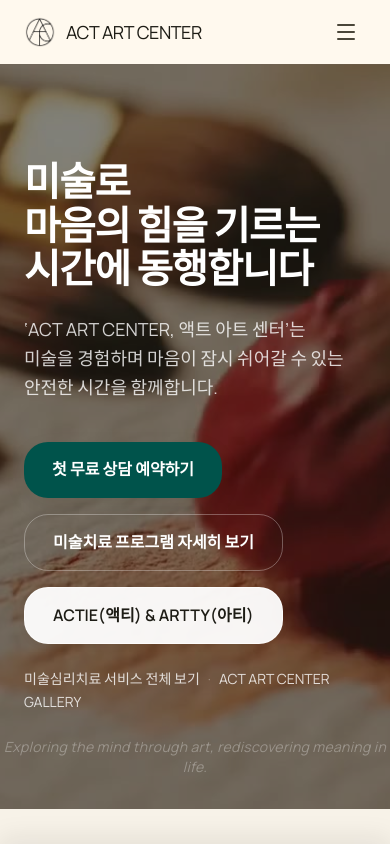
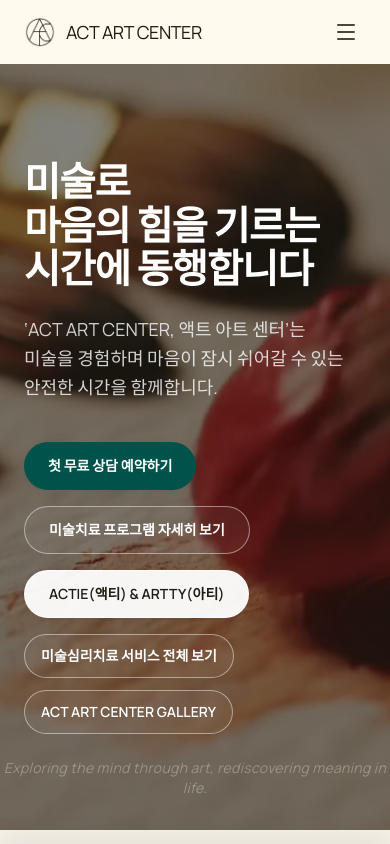
Before and after one commit to act-art-center/actartcenter.com, a Next.js app: page / in a window 390 px wide. Shown: the top 844 px of the page. Built offline with nearby package versions, Linux system fonts and the light colour scheme.

Commit message:
feat: make homepage calls to action explicit

```diff
--- a/src/components/sections/CtaBand.tsx
+++ b/src/components/sections/CtaBand.tsx
@@ -1,6 +1,6 @@
-import Link from "next/link";
 import { SectionWrapper } from "@/components/shared/SectionWrapper";
 import { Container } from "@/components/shared/Container";
+import { ActionLink } from "@/components/shared/ActionLink";
 
 /**
  * 홈 마무리 CTA 밴드.
@@ -22,39 +22,42 @@ export function CtaBand() {
           </p>
 
           <div className="mt-8 flex flex-wrap items-center justify-center gap-4">
-            <Link
+            <ActionLink
               href="/booking"
-              aria-label="첫 무료 상담 예약하기"
-              className="inline-flex items-center px-8 py-4 bg-white text-primary-500 font-semibold rounded-lg hover:bg-cream transition-all duration-200 hover:scale-[1.02] shadow-[var(--shadow-md)] focus-visible:outline-none focus-visible:ring-2 focus-visible:ring-white focus-visible:ring-offset-2 focus-visible:ring-offset-primary-500"
+              ariaLabel="첫 무료 상담 예약하기"
+              variant="inverse-solid"
+              className="focus-visible:ring-white focus-visible:ring-offset-primary-500"
             >
               첫 무료 상담 예약하기
-            </Link>
-            <Link
+            </ActionLink>
+            <ActionLink
               href="/contact"
-              aria-label="오시는 길·연락처 보기"
-              className="inline-flex items-center px-7 py-3.5 text-white font-semibold rounded-lg border-[1.5px] border-white/40 hover:bg-white/10 transition-colors focus-visible:outline-none focus-visible:ring-2 focus-visible:ring-white focus-visible:ring-offset-2 focus-visible:ring-offset-primary-500"
+              ariaLabel="오시는 길·연락처 보기"
+              variant="inverse-outline"
+              className="focus-visible:ring-white focus-visible:ring-offset-primary-500"
             >
               오시는 길·연락처
-            </Link>
+            </ActionLink>
           </div>
 
-          <p className="mt-6 text-sm text-white/70">
-            먼저{" "}
-            <Link
+          <div className="mt-4 flex flex-wrap items-center justify-center gap-3">
+            <ActionLink
               href="/pricing"
-              className="text-white font-medium underline-offset-4 hover:underline"
+              variant="inverse-outline"
+              size="compact"
+              className="focus-visible:ring-white focus-visible:ring-offset-primary-500"
             >
               세션 비용 안내
-            </Link>
-            를 확인하시거나{" "}
-            <Link
+            </ActionLink>
+            <ActionLink
               href="/faq"
-              className="text-white font-medium underline-offset-4 hover:underline"
+              variant="inverse-outline"
+              size="compact"
+              className="focus-visible:ring-white focus-visible:ring-offset-primary-500"
             >
               자주 묻는 질문
-            </Link>
-            을 살펴보실 수 있습니다.
-          </p>
+            </ActionLink>
+          </div>
         </div>
       </Container>
     </SectionWrapper>
--- a/src/components/sections/HeroSection.tsx
+++ b/src/components/sections/HeroSection.tsx
@@ -1,5 +1,5 @@
-import Link from "next/link";
 import { Container } from "@/components/shared/Container";
+import { ActionLink } from "@/components/shared/ActionLink";
 import { VideoHero } from "@/components/shared/VideoHero";
 
 export function HeroSection() {
@@ -27,45 +27,49 @@ export function HeroSection() {
           </p>
 
           <div className="mt-10 flex flex-wrap gap-4">
-            <Link
+            <ActionLink
               href="/booking"
-              aria-label="첫 무료 상담 예약하기"
-              className="inline-flex items-center px-7 py-3.5 bg-primary-500 text-white font-semibold rounded-lg hover:bg-primary-600 transition-all duration-200 hover:scale-[1.02] shadow-[var(--shadow-md)] focus-visible:outline-none focus-visible:ring-2 focus-visible:ring-white focus-visible:ring-offset-2 focus-visible:ring-offset-night"
+              ariaLabel="첫 무료 상담 예약하기"
+              className="focus-visible:ring-white focus-visible:ring-offset-night"
             >
               첫 무료 상담 예약하기
-            </Link>
-            <Link
+            </ActionLink>
+            <ActionLink
               href="#sessions"
-              aria-label="미술치료 프로그램 자세히 보기"
-              className="inline-flex items-center px-7 py-3.5 text-white font-semibold rounded-lg border-[1.5px] border-white/30 hover:bg-white/10 transition-all duration-200 focus-visible:outline-none focus-visible:ring-2 focus-visible:ring-white focus-visible:ring-offset-2 focus-visible:ring-offset-night"
+              ariaLabel="미술치료 프로그램 자세히 보기"
+              variant="inverse-outline"
+              className="focus-visible:ring-white focus-visible:ring-offset-night"
             >
               미술치료 프로그램 자세히 보기
-            </Link>
-            <Link
+            </ActionLink>
+            <ActionLink
               href="/characters"
-              aria-label="ACTIE와 ARTTY 상세 설명 페이지로 이동"
-              className="inline-flex items-center px-7 py-3.5 bg-white/95 text-night font-semibold rounded-lg border-[1.5px] border-white/70 hover:bg-white transition-all duration-200 hover:scale-[1.02] shadow-[var(--shadow-sm)] focus-visible:outline-none focus-visible:ring-2 focus-visible:ring-white focus-visible:ring-offset-2 focus-visible:ring-offset-night"
+              ariaLabel="ACTIE와 ARTTY 상세 설명 페이지로 이동"
+              variant="inverse-solid"
+              className="focus-visible:ring-white focus-visible:ring-offset-night"
             >
               ACTIE(액티) &amp; ARTTY(아티)
-            </Link>
+            </ActionLink>
           </div>
 
-          {/* Tertiary cross-links — keeps home hero → hub depth-1 (B2 §2.5) */}
-          <p className="mt-6 text-sm text-white/60 leading-relaxed">
-            <Link
+          <div className="mt-4 flex flex-wrap gap-3" aria-label="추가 바로가기">
+            <ActionLink
               href="/services"
-              className="text-white/80 underline-offset-4 hover:underline hover:text-white"
+              variant="inverse-outline"
+              size="compact"
+              className="focus-visible:ring-white focus-visible:ring-offset-night"
             >
               미술심리치료 서비스 전체 보기
-            </Link>
-            <span className="mx-2 text-white/30" aria-hidden="true">·</span>
-            <Link
+            </ActionLink>
+            <ActionLink
               href="/gallery"
-              className="text-white/80 underline-offset-4 hover:underline hover:text-white"
+              variant="inverse-outline"
+              size="compact"
+              className="focus-visible:ring-white focus-visible:ring-offset-night"
             >
               ACT ART CENTER GALLERY
-            </Link>
-          </p>
+            </ActionLink>
+          </div>
         </div>
       </Container>
 
--- a/src/components/sections/ProcessTimeline.tsx
+++ b/src/components/sections/ProcessTimeline.tsx
@@ -35,8 +35,10 @@ export function ProcessTimeline() {
                 const isPast = i < activeStep;
                 return (
                   <button
+                    type="button"
                     key={step.number}
                     onClick={() => setActiveStep(i)}
+                    aria-pressed={isActive}
                     className="group flex flex-col items-center"
                   >
                     <div
@@ -97,6 +99,7 @@ export function ProcessTimeline() {
           <div className="flex justify-center gap-3 mt-6">
             {PROCESS_STEPS.map((_, i) => (
               <button
+                type="button"
                 key={i}
                 onClick={() => setActiveStep(i)}
                 className={cn(
@@ -104,6 +107,7 @@ export function ProcessTimeline() {
                   i === activeStep ? "bg-primary-500 w-8" : "bg-sand hover:bg-primary-200 w-2.5"
                 )}
                 aria-label={`단계 ${i + 1}`}
+                aria-pressed={i === activeStep}
               />
             ))}
           </div>
@@ -119,8 +123,10 @@ export function ProcessTimeline() {
                 const isActive = i === activeStep;
                 return (
                   <button
+                    type="button"
                     key={step.number}
                     onClick={() => setActiveStep(i)}
+                    aria-expanded={isActive}
                     className="relative flex gap-5 text-left w-full group"
                   >
                     <div
--- a/src/components/sections/TeamSection.tsx
+++ b/src/components/sections/TeamSection.tsx
@@ -1,7 +1,7 @@
-import Link from "next/link";
 import Image from "next/image";
 import { SectionWrapper } from "@/components/shared/SectionWrapper";
 import { Container } from "@/components/shared/Container";
+import { ActionLink } from "@/components/shared/ActionLink";
 import { TEAM_MEMBERS } from "@/lib/constants";
 
 export function TeamSection() {
@@ -59,36 +59,33 @@ export function TeamSection() {
               &ldquo;{member.quote}&rdquo;
             </blockquote>
 
-            <Link
+            <ActionLink
               href="/team"
-              aria-label="프로필 자세히 보기"
-              className="mt-6 inline-flex items-center gap-1 text-secondary-500 text-sm font-medium hover:gap-2 transition-all focus-visible:outline-none focus-visible:ring-2 focus-visible:ring-secondary-500 focus-visible:ring-offset-2 rounded"
+              ariaLabel="프로필 자세히 보기"
+              variant="outline"
+              className="mt-6"
             >
               프로필 자세히 보기
               <svg className="w-4 h-4" fill="none" viewBox="0 0 24 24" stroke="currentColor" strokeWidth={2}>
                 <path strokeLinecap="round" strokeLinejoin="round" d="M13.5 4.5 21 12m0 0-7.5 7.5M21 12H3" />
               </svg>
-            </Link>
+            </ActionLink>
           </div>
 
           {/* Cross-links — team → act-approach + booking (B2 spec anchor quality) */}
-          <p className="mt-8 text-sm text-center text-charcoal/70 leading-relaxed">
-            대표가 진행하는{" "}
-            <Link
-              href="/act-approach"
-              className="text-primary-500 font-medium hover:underline underline-offset-4"
-            >
-              ACT 수용전념치료
-            </Link>
-            의 6가지 핵심 프로세스가 궁금하시다면, 먼저{" "}
-            <Link
-              href="/booking"
-              className="text-primary-500 font-medium hover:underline underline-offset-4"
-            >
-              첫 무료 상담 예약
-            </Link>
-            을 통해 편안하게 만나보실 수 있습니다.
-          </p>
+          <div className="mt-8 text-center">
+            <p className="text-sm text-charcoal/70 leading-relaxed">
+              대표의 미술치료 접근과 첫 상담을 자세히 확인해 보세요.
+            </p>
+            <div className="mt-4 flex flex-wrap justify-center gap-3">
+              <ActionLink href="/act-approach" variant="outline" size="compact">
+                ACT 미술치료 알아보기
+              </ActionLink>
+              <ActionLink href="/booking" size="compact">
+                첫 무료 상담 예약
+              </ActionLink>
+            </div>
+          </div>
         </div>
       </Container>
     </SectionWrapper>
--- /dev/null
+++ b/src/components/shared/ActionLink.tsx
@@ -0,0 +1,62 @@
+import Link from "next/link";
+import type { ReactNode } from "react";
+import { cn } from "@/lib/utils";
+
+type ActionLinkVariant =
+  | "primary"
+  | "outline"
+  | "soft"
+  | "inverse-solid"
+  | "inverse-outline";
+
+type ActionLinkSize = "compact" | "regular";
+
+interface ActionLinkProps {
+  href: string;
+  children: ReactNode;
+  variant?: ActionLinkVariant;
+  size?: ActionLinkSize;
+  className?: string;
+  ariaLabel?: string;
+}
+
+const variantClasses: Record<ActionLinkVariant, string> = {
+  primary:
+    "bg-primary-500 text-white shadow-[var(--shadow-sm)] hover:bg-primary-600 hover:-translate-y-0.5",
+  outline:
+    "border border-primary-200 bg-white/70 text-primary-700 hover:border-primary-300 hover:bg-primary-50",
+  soft: "bg-primary-50 text-primary-700 hover:bg-primary-100",
+  "inverse-solid":
+    "border border-white/70 bg-white/95 text-night shadow-[var(--shadow-sm)] hover:bg-white hover:-translate-y-0.5",
+  "inverse-outline":
+    "border border-white/45 bg-white/5 text-white hover:border-white/70 hover:bg-white/12",
+};
+
+const sizeClasses: Record<ActionLinkSize, string> = {
+  compact: "min-h-11 px-4 py-2 text-sm",
+  regular: "min-h-12 px-6 py-3 text-sm sm:text-base",
+};
+
+export function ActionLink({
+  href,
+  children,
+  variant = "primary",
+  size = "regular",
+  className,
+  ariaLabel,
+}: ActionLinkProps) {
+  return (
+    <Link
+      href={href}
+      aria-label={ariaLabel}
+      className={cn(
+        "inline-flex items-center justify-center gap-2 rounded-lg font-semibold transition-all duration-200 focus-visible:outline-none focus-visible:ring-2 focus-visible:ring-primary-500 focus-visible:ring-offset-2",
+        variantClasses[variant],
+        sizeClasses[size],
+        className,
+      )}
+    >
+      {children}
+    </Link>
+  );
+}
```
Also changed, not shown: src/components/sections/ActApproach.tsx (+9 -3 lines), src/components/sections/BlogPreview.tsx (+26 -10 lines), src/components/sections/CharactersIntroSection.tsx (+6 -7 lines), src/components/sections/FaqSection.tsx (+12 -23 lines), src/components/sections/ServicesSection.tsx (+39 -31 lines).
